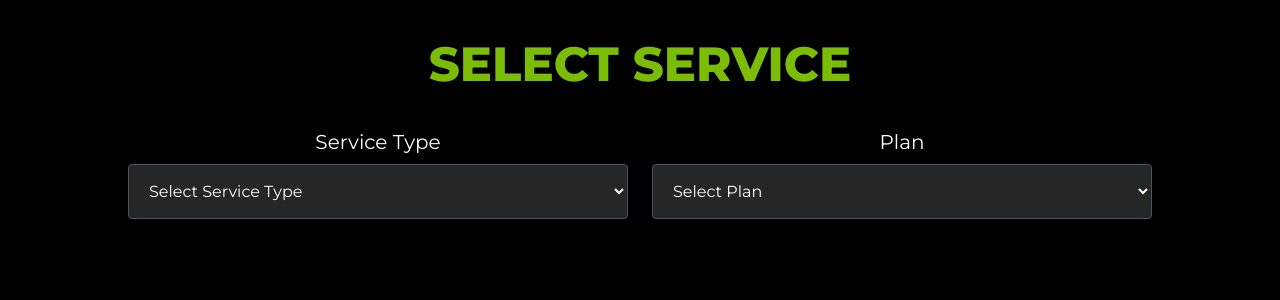
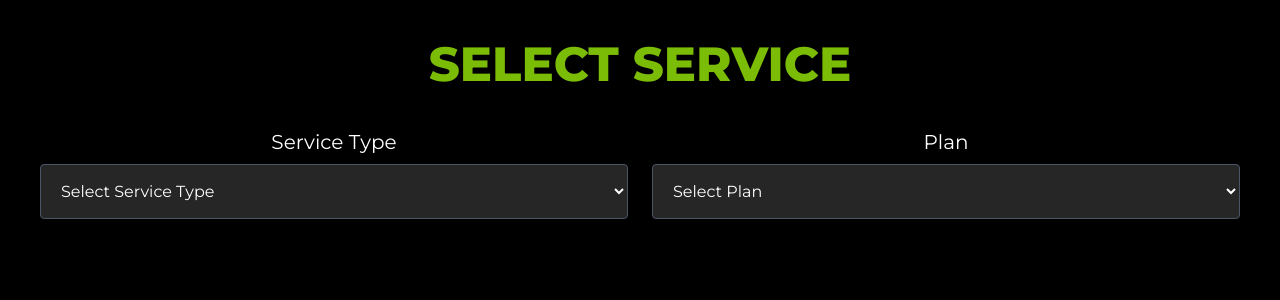
Before and after one commit to tipton1456/apostoliclife-worship, a Next.js app: page /select in a window 1280 px wide. Shown: the top 300 px of the page. Built offline with nearby package versions, Linux system fonts and the light colour scheme.

Commit message:
update image sizes

```diff
--- a/app/select/page.tsx
+++ b/app/select/page.tsx
@@ -38,7 +38,7 @@
         Select Service
       </h1>
 
-      <div className="max-w-5xl mx-auto">
+      <div className="w-full max-w-[1920px] mx-auto">
         <div className="grid grid-cols-2 gap-6 mb-8">
           <div>
             <label className="block mb-2 text-xl text-center">
@@ -84,9 +84,9 @@
 
         {selectedServiceType && selectedPlan && (
           <iframe
-            src={`/manual-board?serviceTypeId=${selectedServiceType}&planId=${selectedPlan}`}
-            className="w-full h-[700px] border border-gray-700 rounded-xl"
-          />
+			  src={`/manual-board?serviceTypeId=${selectedServiceType}&planId=${selectedPlan}`}
+			  className="w-full h-[1080px] border border-gray-700 rounded-xl"
+			/>
         )}
       </div>
     </main>
```
